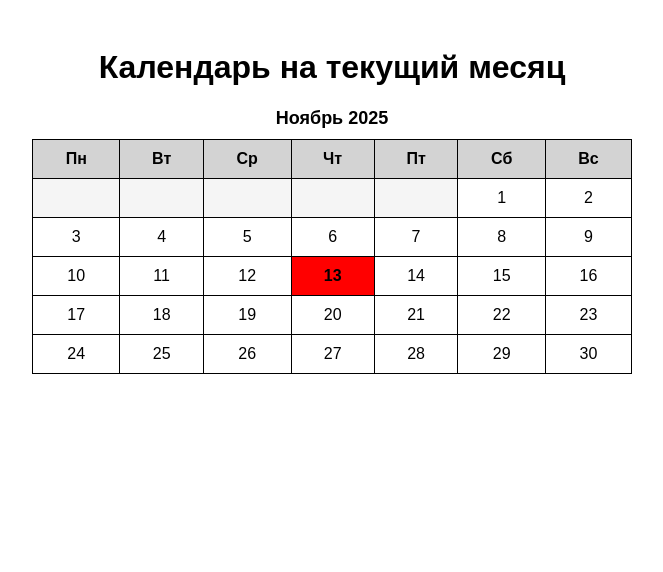
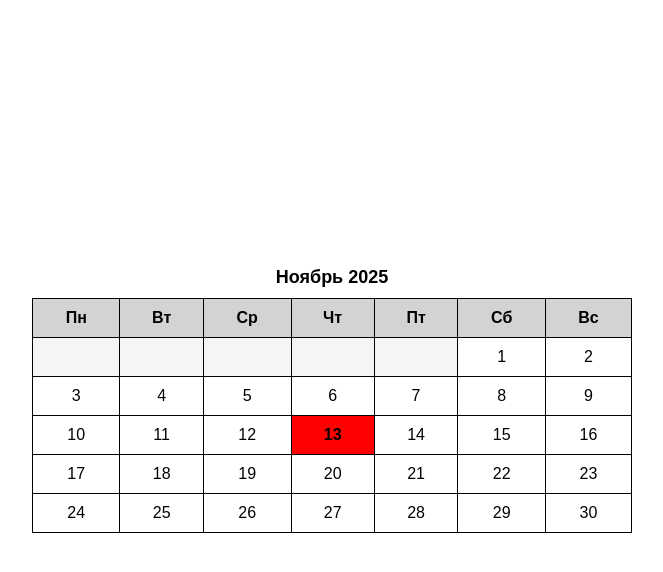
Before and after one commit to Turik06/js-homework, a plain HTML site: page Hw_3/calendar.html in a window 1280 px wide. Shown: the whole page, without its empty margins (308-971 px from the left). Drawn offline with Linux system fonts and the light colour scheme.

Commit message:
добавил выравнивание по центру

```diff
--- a/Hw_3/calendar.html
+++ b/Hw_3/calendar.html
@@ -6,7 +6,12 @@
     <style>
         body {
             font-family: Arial, sans-serif;
-            padding: 20px;
+            display: flex;
+            flex-direction: column;
+            align-items: center;
+            justify-content: center;
+            min-height: 100vh;
+            margin: 0;
         }
 
         h1 {
@@ -47,7 +52,7 @@
     </style>
 </head>
 <body>
-    <h1>Календарь на текущий месяц</h1>
+
     <div class="calendar-header" id="monthYear"></div>
     <table>
         <thead>
```
